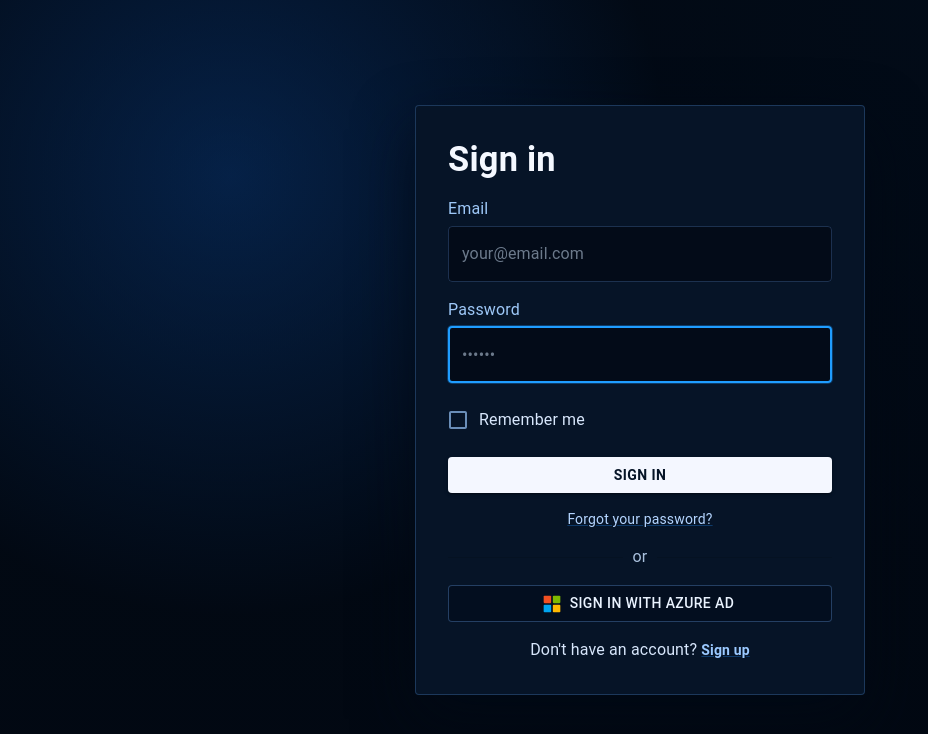
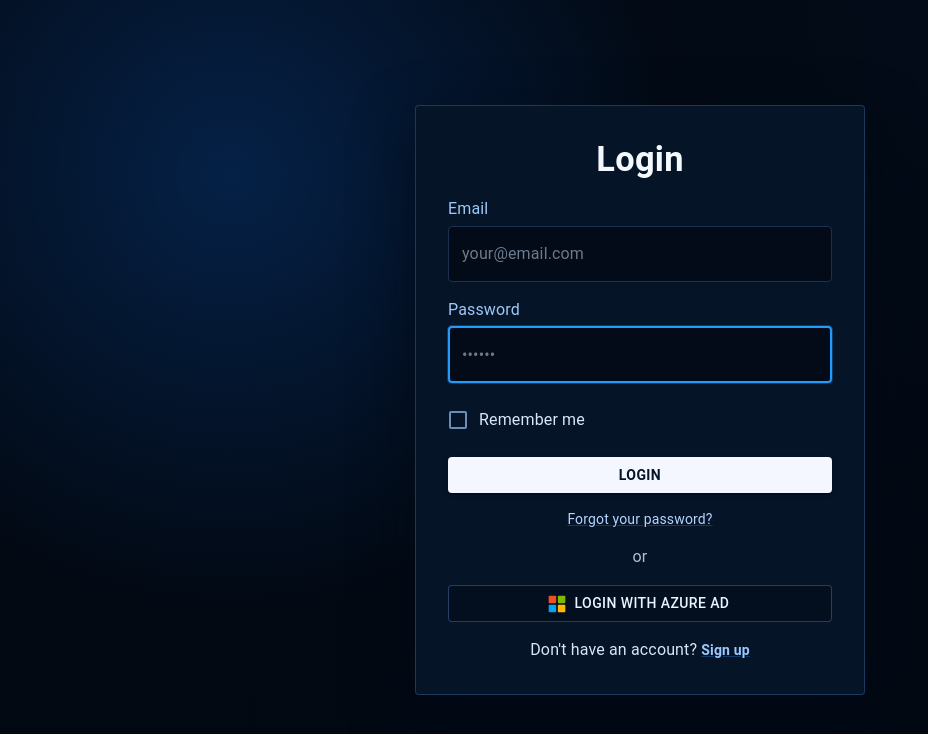
Before and after one commit to shamiul-anik/pokemon-explorer, a React (Vite) app in the folder client/: page /login2 in a window 1280 px wide. Shown: the top 734 px of the page, without its empty margins (0-928 px from the left). Built offline with nearby package versions, Linux system fonts and the light colour scheme.

Commit message:
feat: update login terminology in SignIn component; replace 'Sign in' with 'Login' for consistency

```diff
--- a/client/src/components/Login/Login2.tsx
+++ b/client/src/components/Login/Login2.tsx
@@ -142,9 +142,10 @@ export default function SignIn(props: { disableCustomTheme?: boolean }) {
               fontSize: 'clamp(2rem, 10vw, 2.15rem)',
               fontWeight: 700,
               color: '#f4f8ff',
+              textAlign: 'center',
             }}
           >
-            Sign in
+            Login
           </Typography>
           <Box
             component="form"
@@ -269,7 +270,7 @@ export default function SignIn(props: { disableCustomTheme?: boolean }) {
                 },
               }}
             >
-              Sign in
+              Login
             </Button>
             <Link
               component="button"
@@ -296,25 +297,25 @@ export default function SignIn(props: { disableCustomTheme?: boolean }) {
               startIcon={<AzureIcon />}
               sx={socialButtonSx}
             >
-              Sign in with Azure AD
+              Login with Azure AD
             </Button>
             {/* <Button
               fullWidth
               variant="outlined"
-              onClick={() => alert('Sign in with Google')}
+              onClick={() => alert('Login with Google')}
               startIcon={<GoogleIcon />}
               sx={socialButtonSx}
             >
-              Sign in with Google
+              Login with Google
             </Button>
             <Button
               fullWidth
               variant="outlined"
-              onClick={() => alert('Sign in with Facebook')}
+              onClick={() => alert('Login with Facebook')}
               startIcon={<FacebookIcon />}
               sx={socialButtonSx}
             >
-              Sign in with Facebook
+              Login with Facebook
             </Button> */}
             <Typography sx={{ textAlign: 'center', color: '#d7e6fb' }}>
               Don&apos;t have an account?{' '}
```
